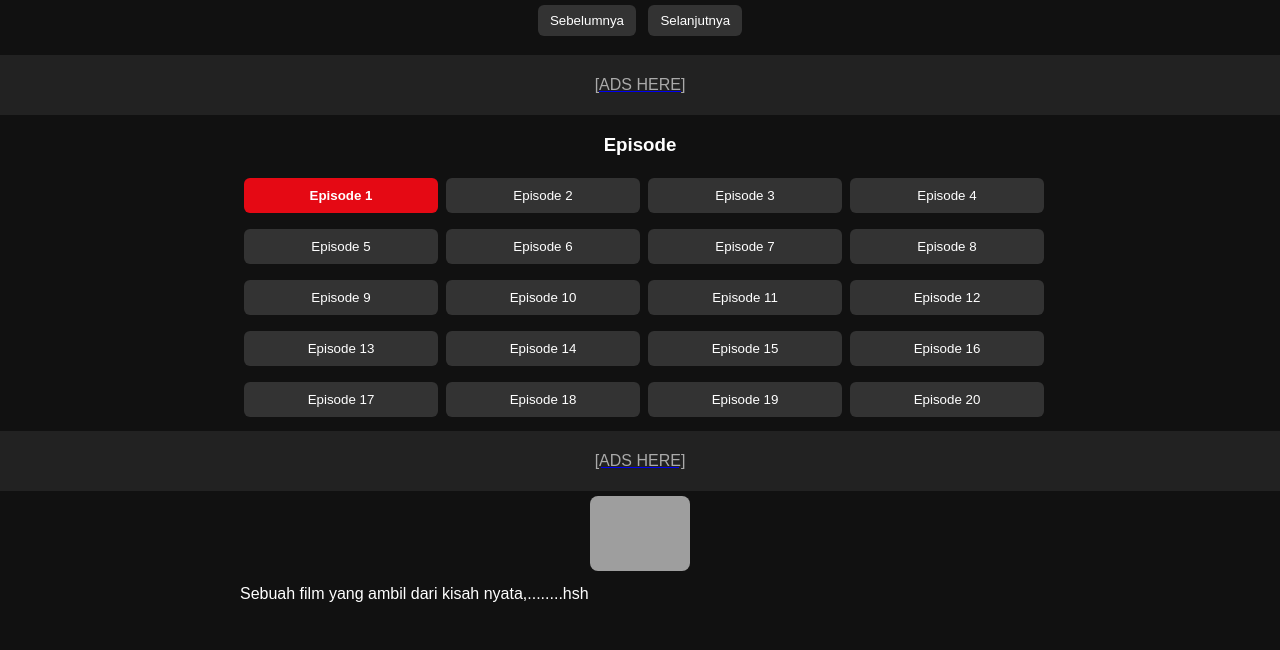
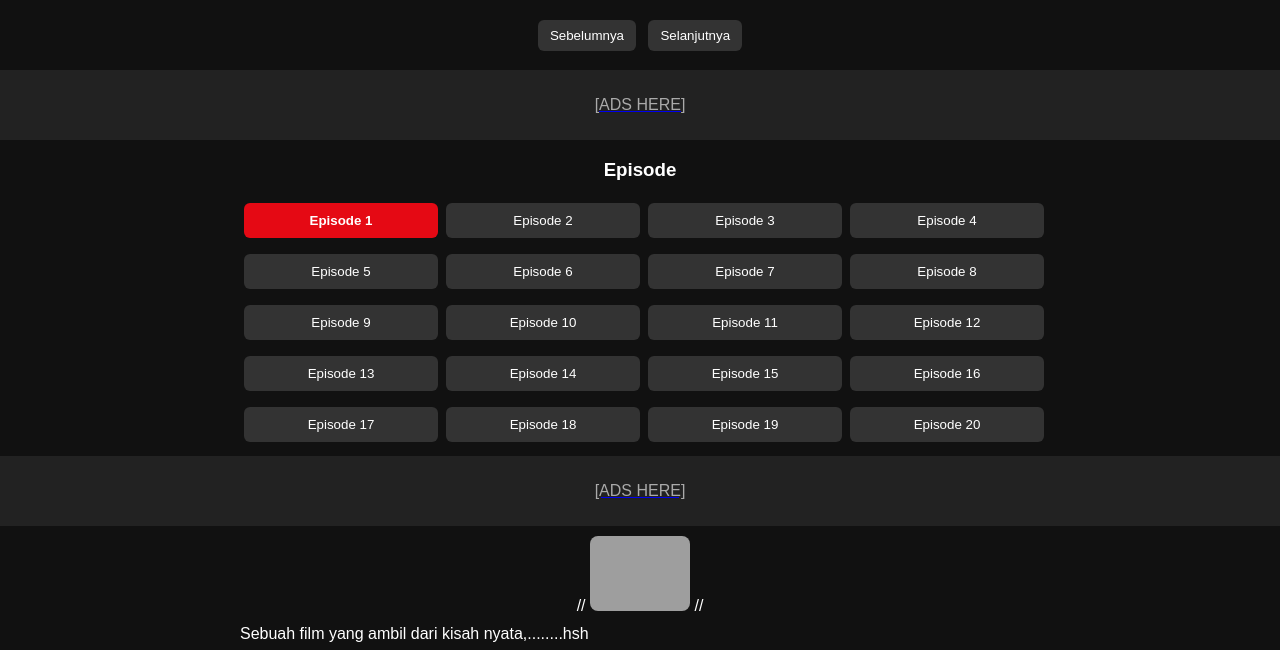
Before and after one commit to Filmsubindo/Webfilm, a plain HTML site: page index.html in a window 1280 px wide. Shown: the part 491-1141 px from the top of the page. Before the commit the page ends 1104 px from the top, so only its background shows below. Drawn offline with Linux system fonts and the light colour scheme; grey boxes are pictures that could not be loaded.

Commit message:
index.html

```diff
--- a/index.html
+++ b/index.html
@@ -16,8 +16,8 @@
     h1 { padding: 15px; }
     .banner {
       background: #222;
-      margin: 5px auto;
-      padding: 5px;
+      margin: 10px auto;
+      padding: 10px;
     }
     iframe {
       width: 100%;
@@ -99,8 +99,8 @@
   </div>
 
   <!-- Poster & Sinopsis -->
-  <img id="poster" class="poster" src="**POSTER_IMAGE**" alt="Poster">
-  <div id="synopsis" class="synopsis">**SINOPSIS**</div>
+ // <img id="poster" class="poster" src="**POSTER_IMAGE**" alt="Poster">
+ // <div id="synopsis" class="synopsis">**SINOPSIS**</div>
 
   <script>
     const dataUrl = "data.json"; // GANTI JIKA PERLU
```
